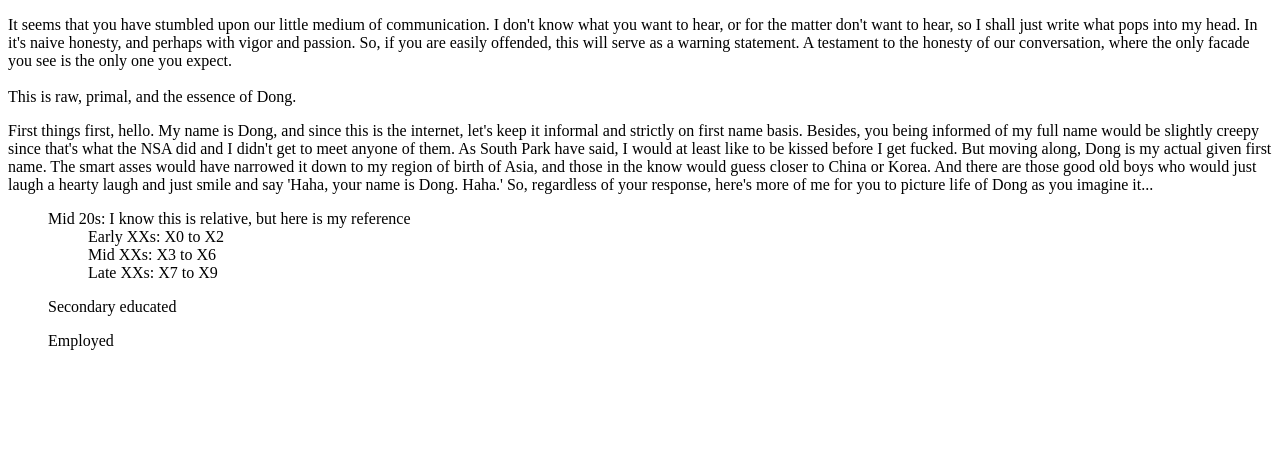
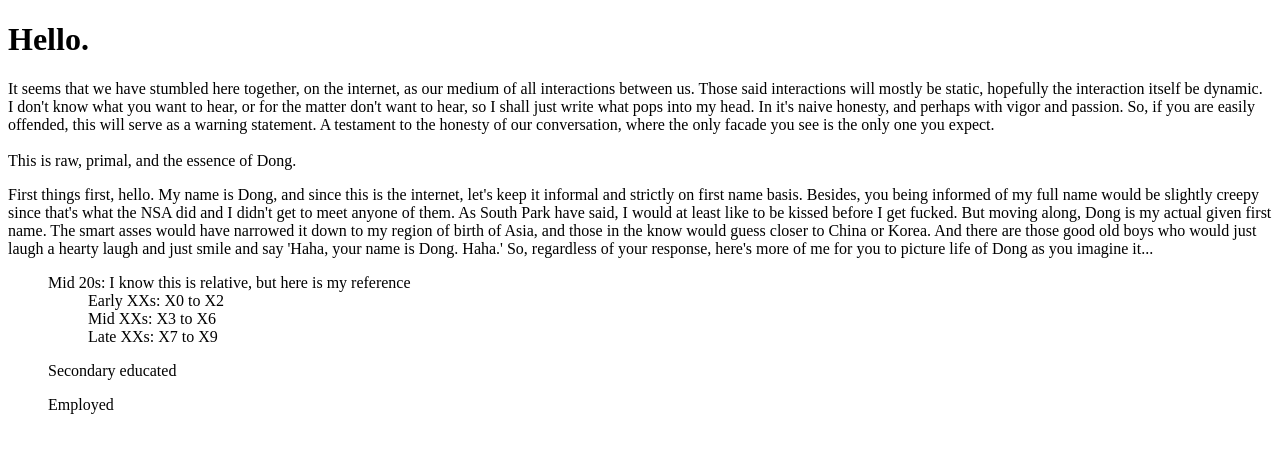
Before and after one commit to freshwaterdong/LOD, a plain HTML site: page index.html in a window 1280 px wide. Drawn offline with Linux system fonts and the light colour scheme.

Commit message:
city planner

```diff
--- a/index.html
+++ b/index.html
@@ -13,13 +13,20 @@
 
 
 <body>
+	<h1>
+		Hello.
+	</h1>
+	<p>
+		It seems that we have stumbled here together, on the internet, as our medium of all interactions between us. Those said interactions will mostly be static, hopefully the interaction itself be dynamic.
 
-	<p>
-		It seems that you have stumbled upon our little medium of communication. I don't know what you want to hear, or for the matter don't want to hear, so I shall just write what pops into my head. In it's naive honesty, and perhaps with vigor and passion. So, if you are easily offended, this will serve as a warning statement. A testament to the honesty of our conversation, where the only facade you see is the only one you expect.
+
+
+		I don't know what you want to hear, or for the matter don't want to hear, so I shall just write what pops into my head. In it's naive honesty, and perhaps with vigor and passion. So, if you are easily offended, this will serve as a warning statement. A testament to the honesty of our conversation, where the only facade you see is the only one you expect.
 		<br>
 		<br>
 		This is raw, primal, and the essence of Dong.
 	</p>
+
 
 	<p>
 		First things first, hello. My name is Dong, and since this is the internet, let's keep it informal and strictly on first name basis. Besides, you being informed of my full name would be slightly creepy since that's what the NSA did and I didn't get to meet anyone of them. As South Park have said, I would at least like to be kissed before I get fucked. But moving along, Dong is my actual given first name. The smart asses would have narrowed it down to my region of birth of Asia, and those in the know would guess closer to China or Korea. And there are those good old boys who would just laugh a hearty laugh and just smile and say 'Haha, your name is Dong. Haha.' So, regardless of your response, here's more of me for you to picture life of Dong as you imagine it...
```
